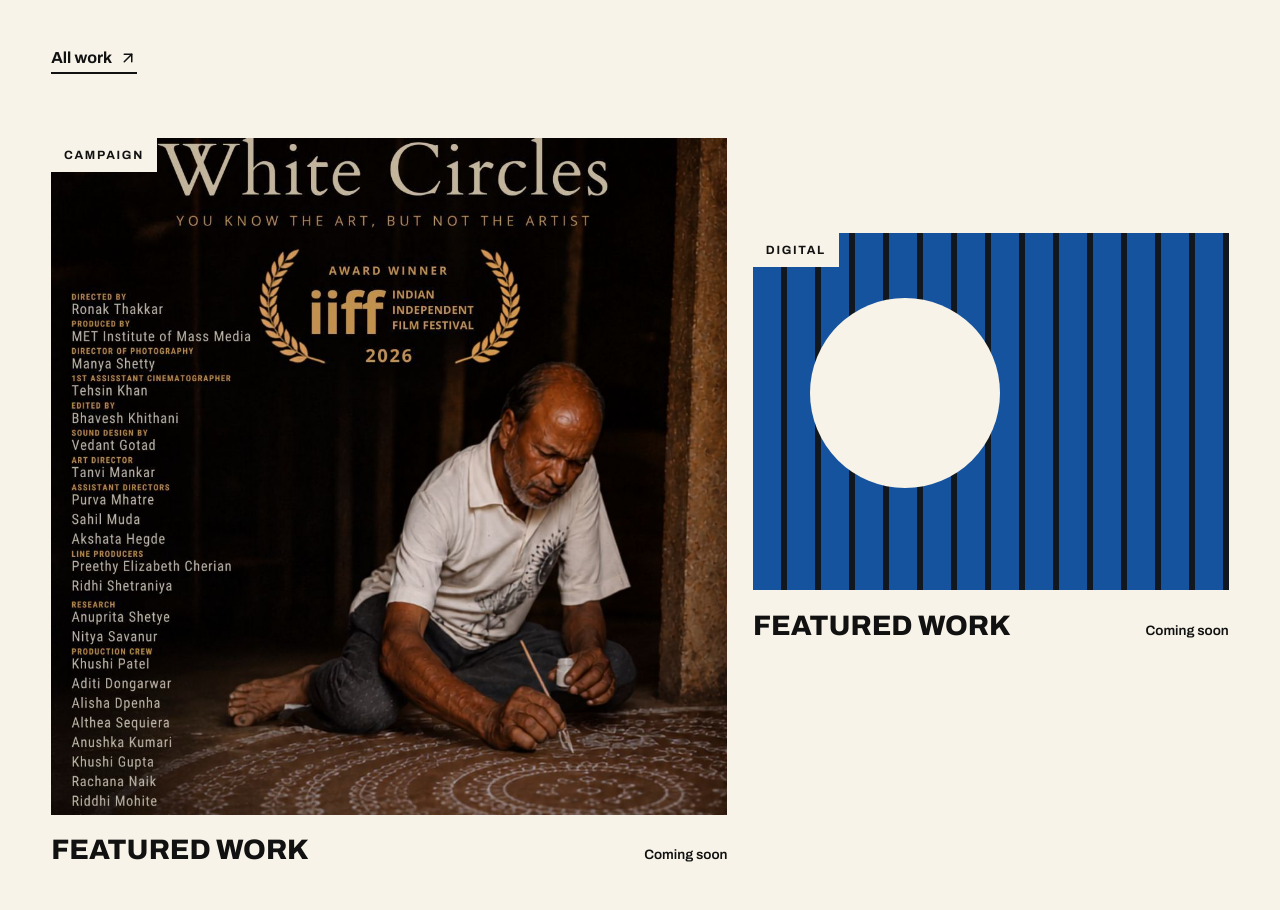
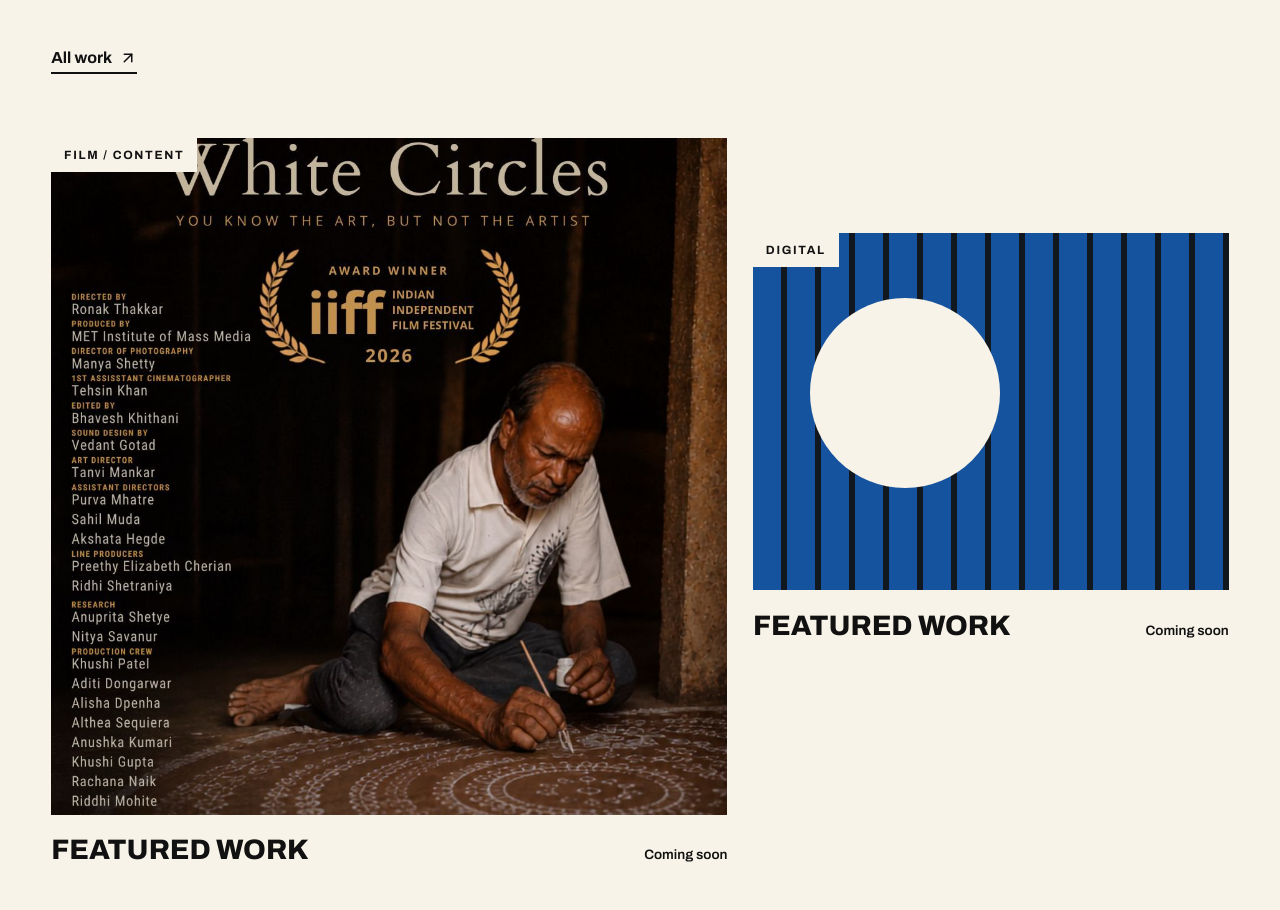
Before and after one commit to Manas3432/met-media-collective, a React (Vite) app: page / in a window 1280 px wide. Shown: the part 4240-5150 px from the top of the page. Built offline with nearby package versions, Linux system fonts and the light colour scheme.

Commit message:
Add featured film project image

```diff
--- a/src/pages/Home.jsx
+++ b/src/pages/Home.jsx
@@ -60,7 +60,7 @@ const VERTICALS = [
  */
 const WORK = [
   {
-    cat: 'Campaign',
+    cat: 'Film / Content',
     title: 'Featured Work',
     meta: 'Coming soon',
     tone: 'red',
```
